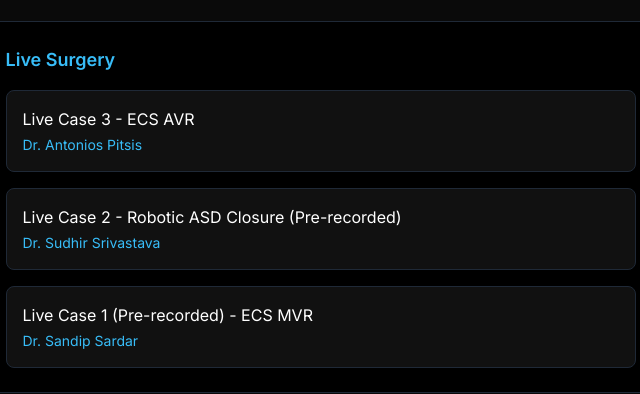
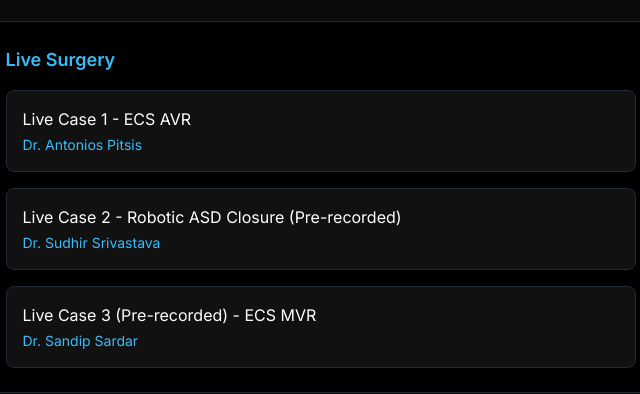
Before and after one commit to boe1981/ecs-edge-website, a plain HTML site: page index.html in a window 1280 px wide. Shown: the part 1074-1468 px from the top of the page, 427-1067 px from the left. Drawn offline with nearby package versions, Linux system fonts and the light colour scheme.

Commit message:
Update index.html

```diff
--- a/index.html
+++ b/index.html
@@ -100,7 +100,7 @@
                             <h4 class="text-lg font-semibold text-accent mb-4">Live Surgery</h4>
                             <div class="space-y-4">
                                  <div class="bg-[#111] p-4 rounded-lg border border-gray-800">
-                                    <p class="text-white font-medium">Live Case 3 - ECS AVR</p>
+                                    <p class="text-white font-medium">Live Case 1 - ECS AVR</p>
                                     <p class="text-sm text-accent mt-1">Dr. Antonios Pitsis</p>
                                 </div>
                                  <div class="bg-[#111] p-4 rounded-lg border border-gray-800">
@@ -108,7 +108,7 @@
                                     <p class="text-sm text-accent mt-1">Dr. Sudhir Srivastava</p>
                                 </div>
                                 <div class="bg-[#111] p-4 rounded-lg border border-gray-800">
-                                    <p class="text-white font-medium">Live Case 1 (Pre-recorded) - ECS MVR</p>
+                                    <p class="text-white font-medium">Live Case 3 (Pre-recorded) - ECS MVR</p>
                                     <p class="text-sm text-accent mt-1">Dr. Sandip Sardar</p>
                                 </div>
                             </div>
```
